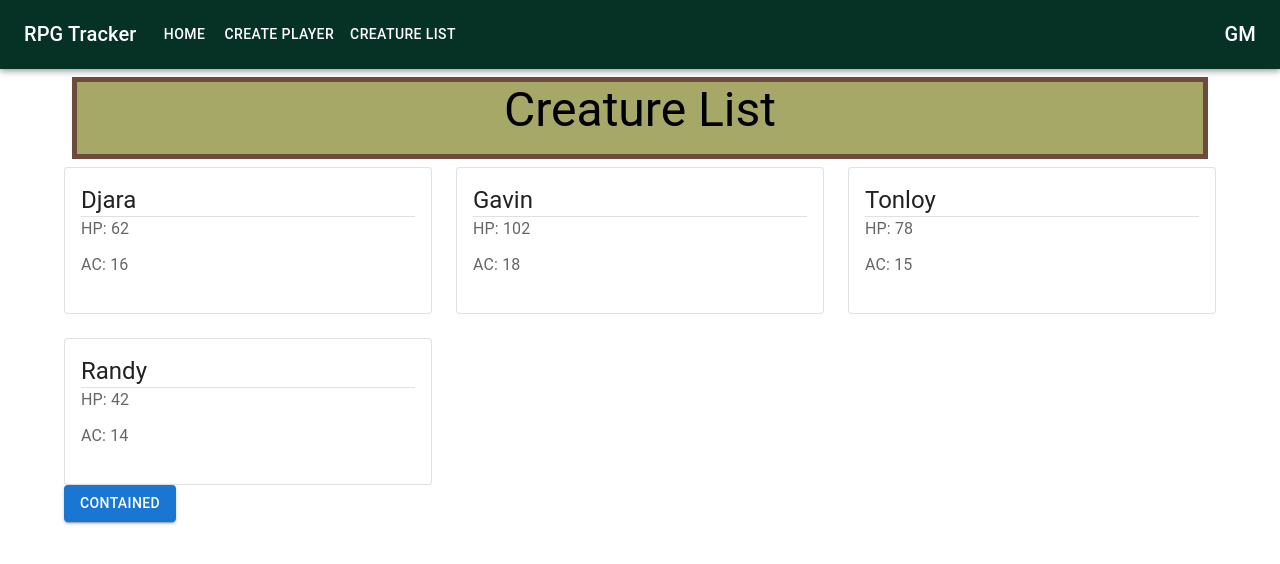
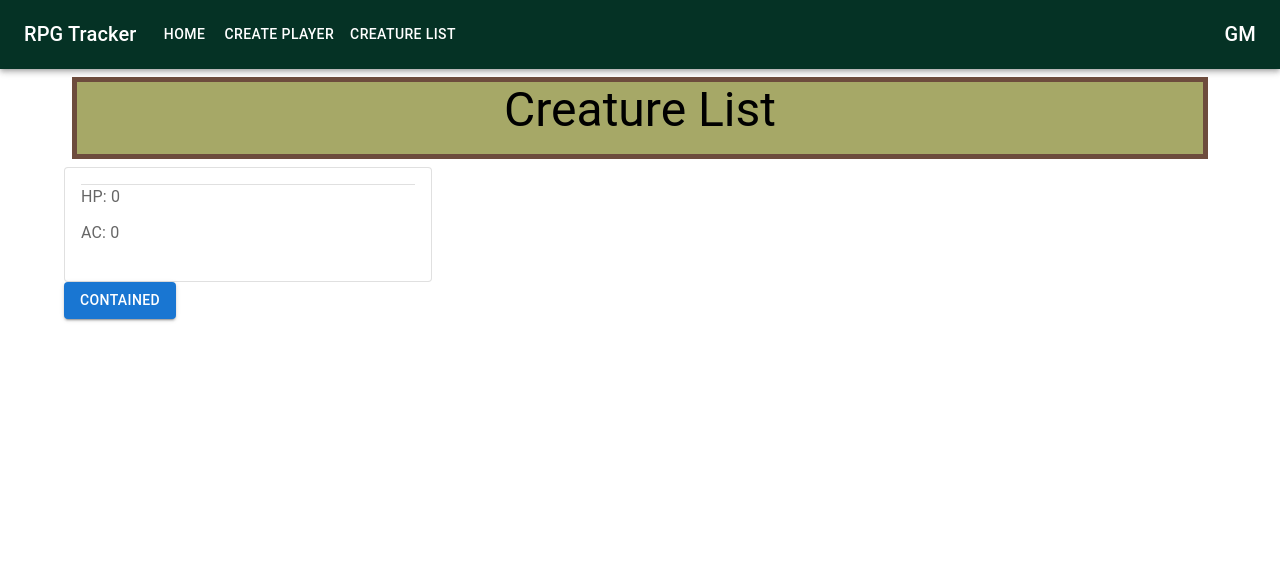
Before and after one commit to lchapmb/rpgTracker, a React (Create React App) app: page /creature-list in a window 1280 px wide. Shown: the top 564 px of the page. Built offline with nearby package versions, Linux system fonts and the light colour scheme.

Commit message:
renames userContext, creates creaturesContext, includes in CreatureList, button now populates list

```diff
--- a/src/components/CreatureList.tsx
+++ b/src/components/CreatureList.tsx
@@ -1,5 +1,7 @@
+// import nav
 import TopNav from "./navs/TopNav";
 
+// imports from MUI
 import {
   Box,
   Container,
@@ -12,7 +14,8 @@ import {
   Button,
 } from "@mui/material";
 
-import { useGlobalContext } from "../views/App";
+// import context
+import { useCreaturesContext } from "../views/App";
 
 const testCreatures = [
   { id: 7, name: "Djara", health: 62, armour: 16 },
@@ -22,8 +25,10 @@ const testCreatures = [
 ];
 
 export default function CreatureList() {
-  const testClick = () => {
+  const { creaturesArr, setCreaturesArr } = useCreaturesContext();
+  const testClick = async () => {
     console.log("Test");
+    await setCreaturesArr(testCreatures);
   };
   return (
     <>
@@ -43,7 +48,7 @@ export default function CreatureList() {
           className="creatureListGrid"
           maxWidth="lg"
         >
-          {testCreatures.map((creature) => (
+          {creaturesArr.map((creature) => (
             <Grid item xs={2} sm={4} md={4} key={creature.id}>
               <Card variant="outlined">
                 <CardContent>
--- a/src/components/navs/TopNav.tsx
+++ b/src/components/navs/TopNav.tsx
@@ -13,7 +13,7 @@ import {
 } from "@mui/material";
 import MenuIcon from "@mui/icons-material/Menu";
 
-import { useGlobalContext } from "../../views/App";
+import { useUserContext } from "../../views/App";
 
 // const pages = [
 //   "Create Player",
@@ -31,7 +31,7 @@ const pages = [
 ];
 
 export default function TopNav() {
-  const { userName } = useGlobalContext();
+  const { userName } = useUserContext();
   const [anchorElNav, setAnchorElNav] = useState<null | HTMLElement>(null);
 
   const handleOpenNavMenu = (event: React.MouseEvent<HTMLElement>) => {
--- a/src/views/App.tsx
+++ b/src/views/App.tsx
@@ -1,21 +1,45 @@
+// import react packages
 import { createContext, useState, useContext } from "react";
 import { Route, Routes } from "react-router-dom";
 
+// imports for MUI
 import { StyledEngineProvider } from "@mui/material/styles";
 import "../css/App.css";
 
+// import components
 import HomePage from "../components/HomePage";
 import CreatePlayer from "../components/CreatePlayer";
 import CreatureList from "../components/CreatureList";
 
-export const UserContext = createContext({
+// import interface
+import CreatureInterface from "../interface/CreatureInterface";
+
+// declare content types
+export type UserContent = {
+  userName: string;
+};
+export type CreatureContent = {
+  creaturesArr: Array<CreatureInterface>;
+  setCreaturesArr: (c: Array<CreatureInterface>) => void;
+};
+
+// create contexts
+export const UserContext = createContext<UserContent>({
   userName: "",
 });
+export const CreaturesContext = createContext<CreatureContent>({
+  creaturesArr: [{ id: 0, name: "Add character here", health: 0, armour: 0 }],
+  setCreaturesArr: () => {},
+});
 
-export const useGlobalContext = () => useContext(UserContext);
+export const useUserContext = () => useContext(UserContext);
+export const useCreaturesContext = () => useContext(CreaturesContext);
 
 function App() {
   const [userName] = useState<string>("GM");
+  const [creaturesArr, setCreaturesArr] = useState<Array<CreatureInterface>>([
+    { id: 0, name: "", health: 0, armour: 0 },
+  ]);
 
   const routes = (
     <Routes>
@@ -29,7 +53,9 @@ function App() {
     <StyledEngineProvider injectFirst>
       <div className="App">
         <UserContext.Provider value={{ userName }}>
-          {routes}
+          <CreaturesContext.Provider value={{ creaturesArr, setCreaturesArr }}>
+            {routes}
+          </CreaturesContext.Provider>
         </UserContext.Provider>
       </div>
     </StyledEngineProvider>
```
